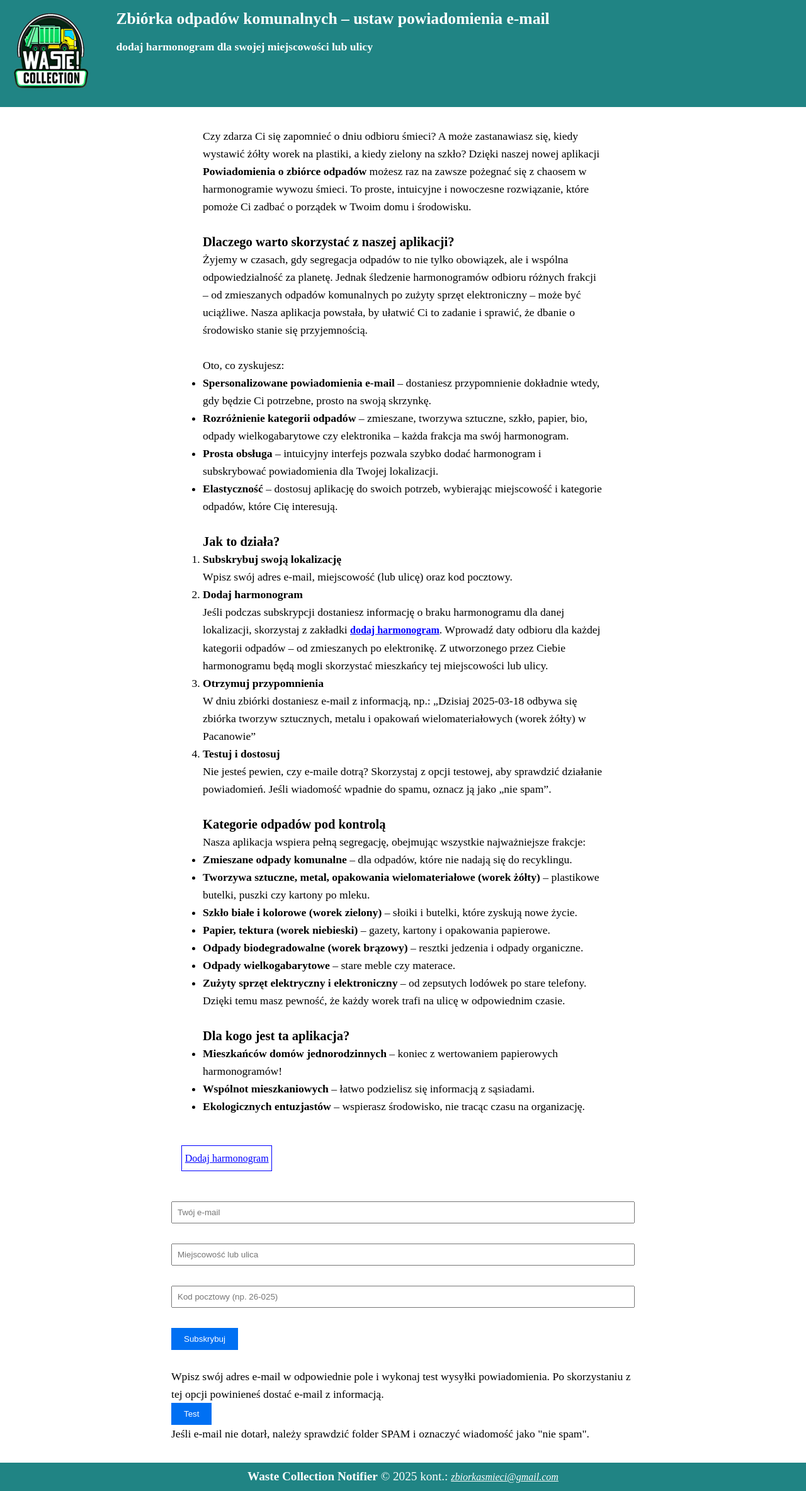
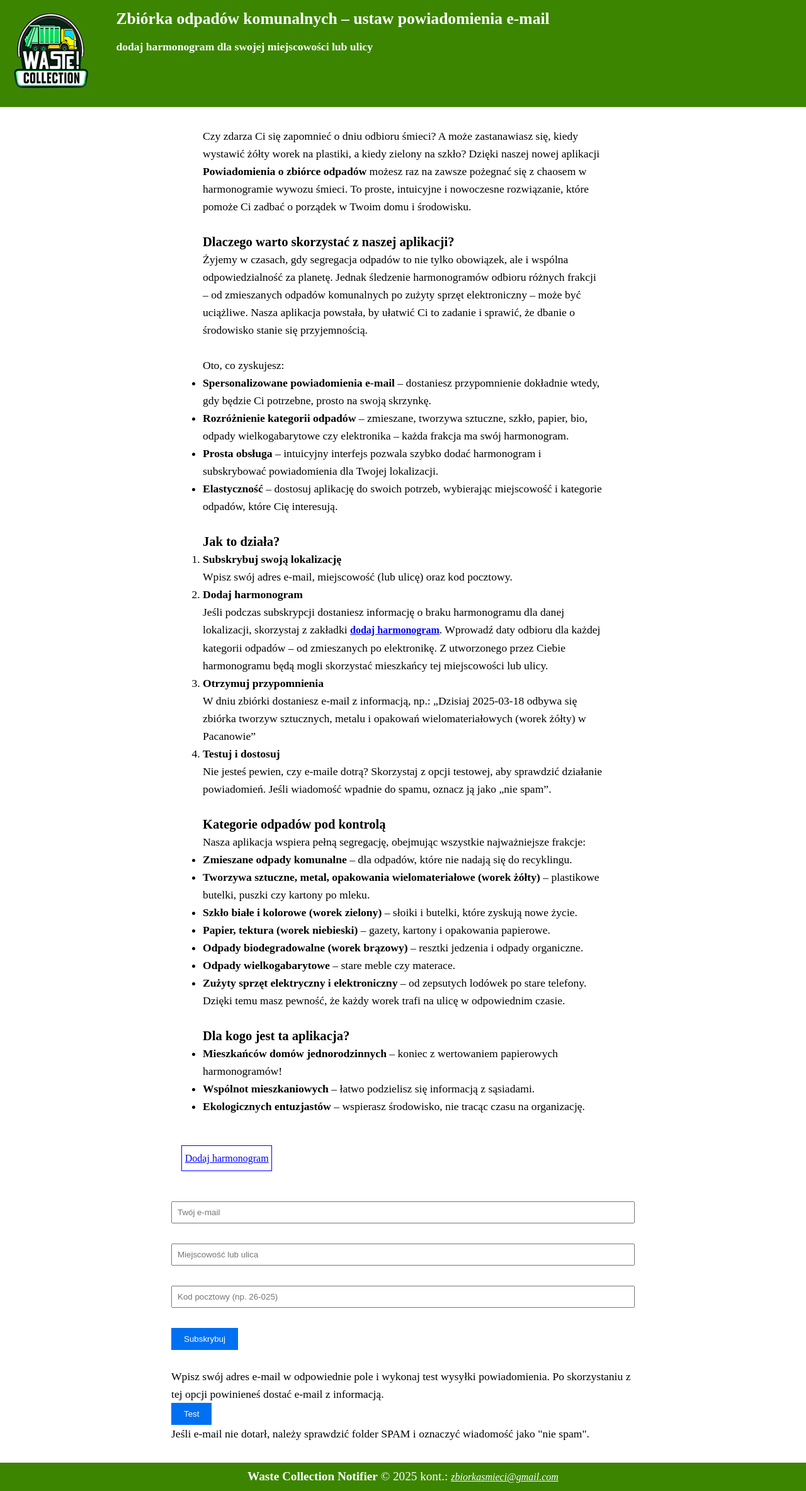
Before and after one commit to Rugel/zbiorka, a Next.js app: page / in a window 1280 px wide. Shown: the whole page at 63% size. Built offline with nearby package versions, Linux system fonts and the light colour scheme.

Commit message:
changed colours

```diff
--- a/app/globals.css
+++ b/app/globals.css
@@ -35,7 +35,7 @@ button:hover {
 .header {
   padding: 1rem;
   color: white;
-  background-color: #208484;
+  background-color: #3C8500;
   text-align: left;
   min-height: 160px;
   width: 100%;
@@ -93,7 +93,7 @@ select {
 .footer {
   font-size: 1.2rem;
   color: white;
-  background-color: #208484;
+  background-color: #3C8500;
   bottom: 0;
   padding: .5rem;
   margin-bottom: 0;
```
